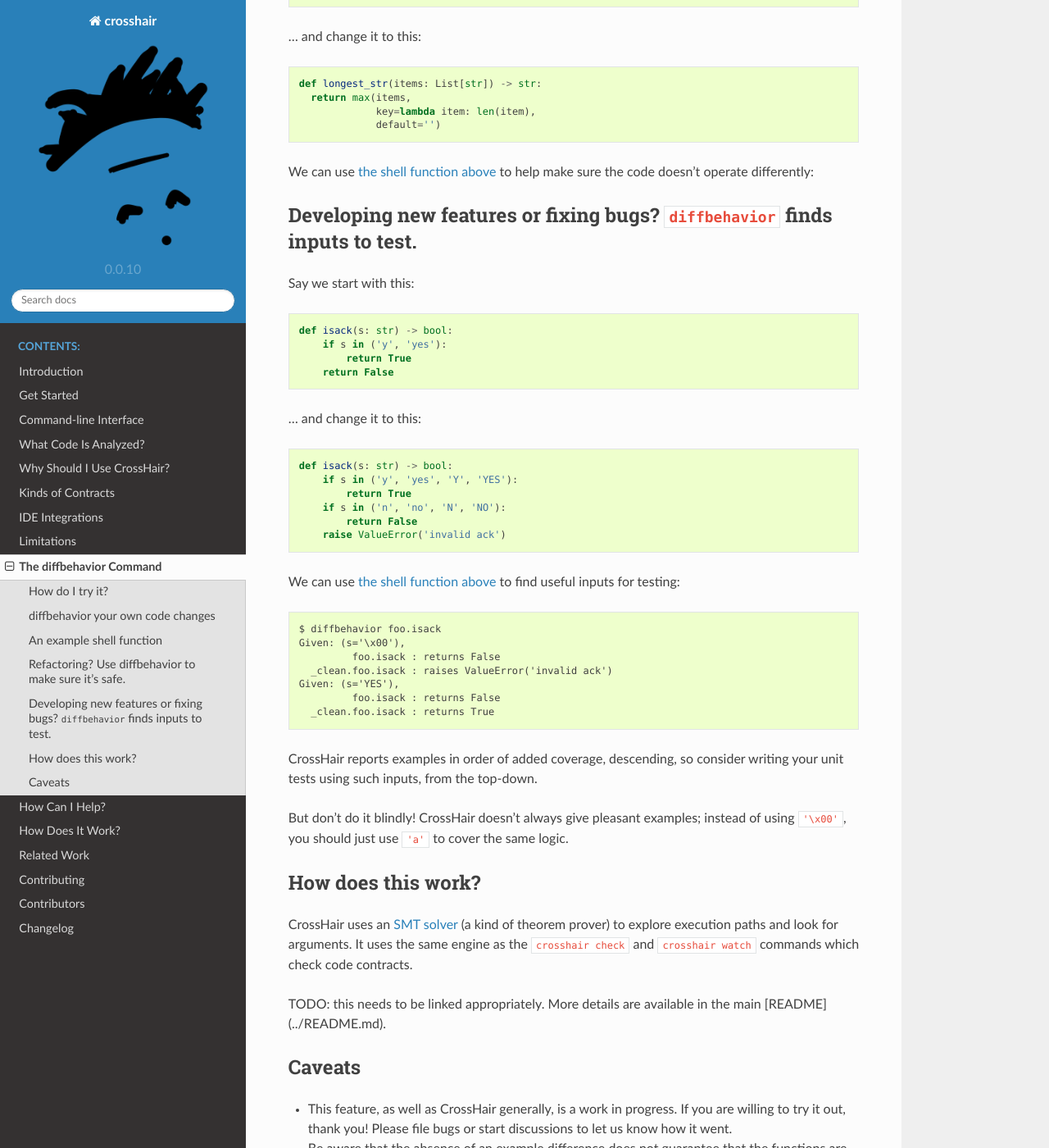
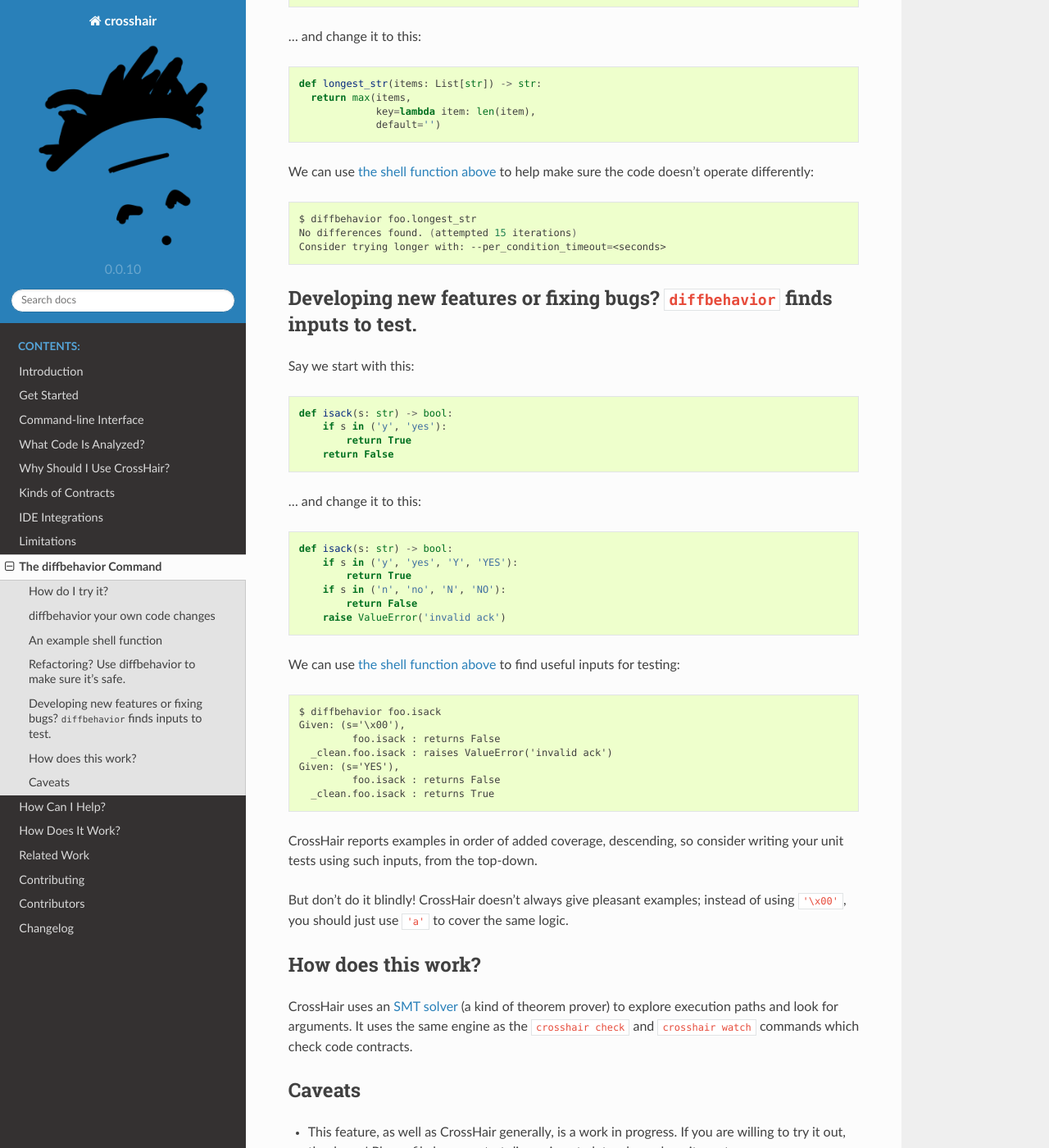
Before and after one commit to pschanely/CrossHair, a Sphinx documentation site: the page built from doc/source/diff_behavior.rst, in a window 1280 px wide and 1400 px high, scrolled down 1743 px. Shown: the whole window at 82% size. Built offline with Sphinx 7.4.7 and the Read the Docs theme 2.0.0, drawn with Linux system fonts in a browser that asks for light colours; the version number is read from the project's files by our own code; some of the changed text lies outside the part shown.

Commit message:
Fix hidden code blocks
The diffbehavior docs had lost some in the rst migration.

```diff
--- a/doc/source/diff_behavior.rst
+++ b/doc/source/diff_behavior.rst
@@ -70,7 +70,7 @@
 
 Then, you can diff your uncommitted changes very easily:
 
-.. code-block::
+.. code-block:: bash
 
     $ diffbehavior foo.cut
     ...
@@ -103,7 +103,7 @@
 We can use :ref:`the shell function above <an-example-shell-function>` to help
 make sure the code doesn't operate differently:
 
-.. code-block:
+.. code-block:: bash
 
     $ diffbehavior foo.longest_str
     No differences found. (attempted 15 iterations)
@@ -160,9 +160,6 @@
 It uses the same engine as the ``crosshair check`` and ``crosshair watch``
 commands which check code contracts.
 
-TODO: this needs to be linked appropriately.
-More details are available in the main [README](../README.md).
-
 .. _SMT solver: https://en.wikipedia.org/wiki/Satisfiability_modulo_theories
 
 Caveats
```
